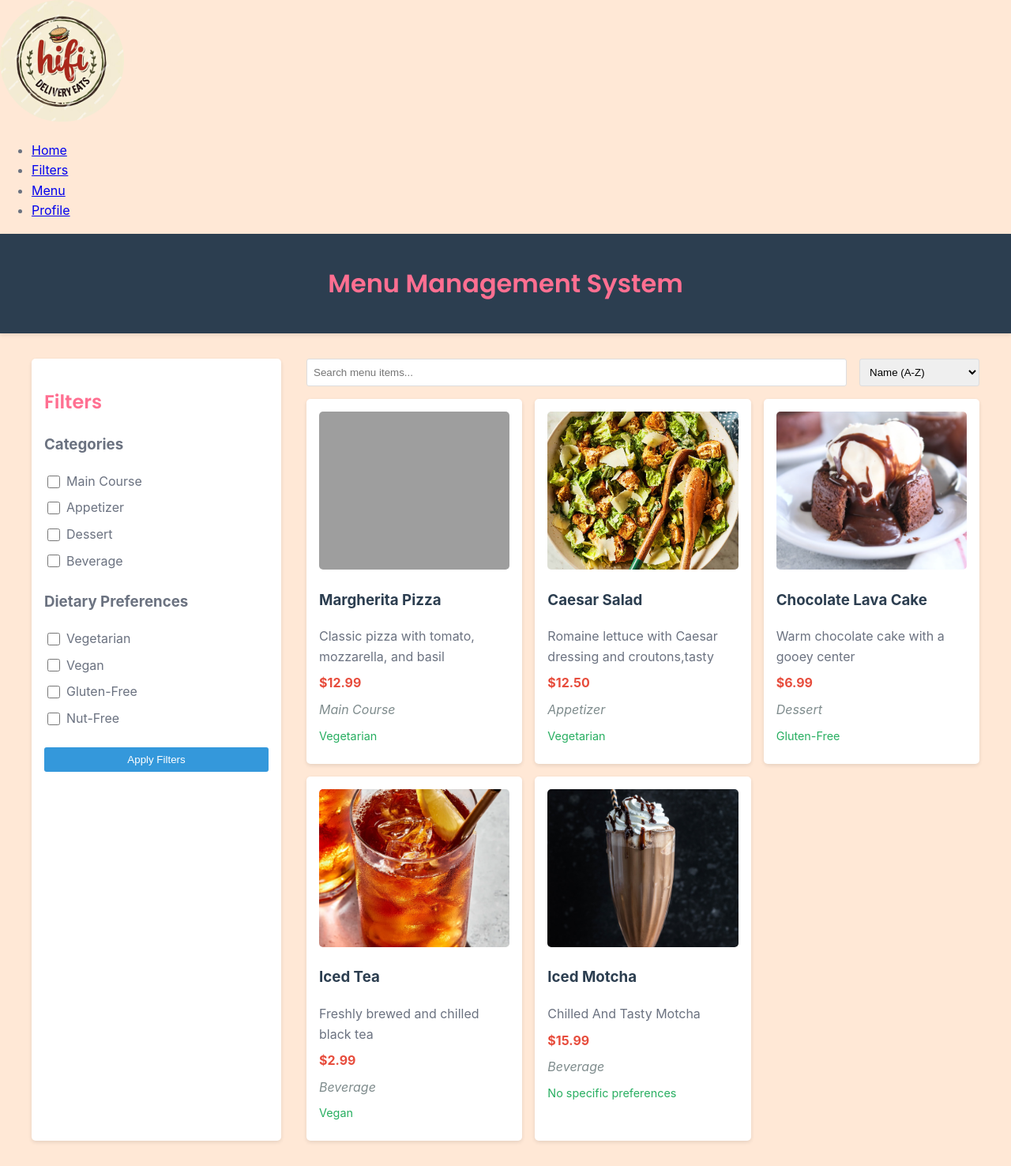
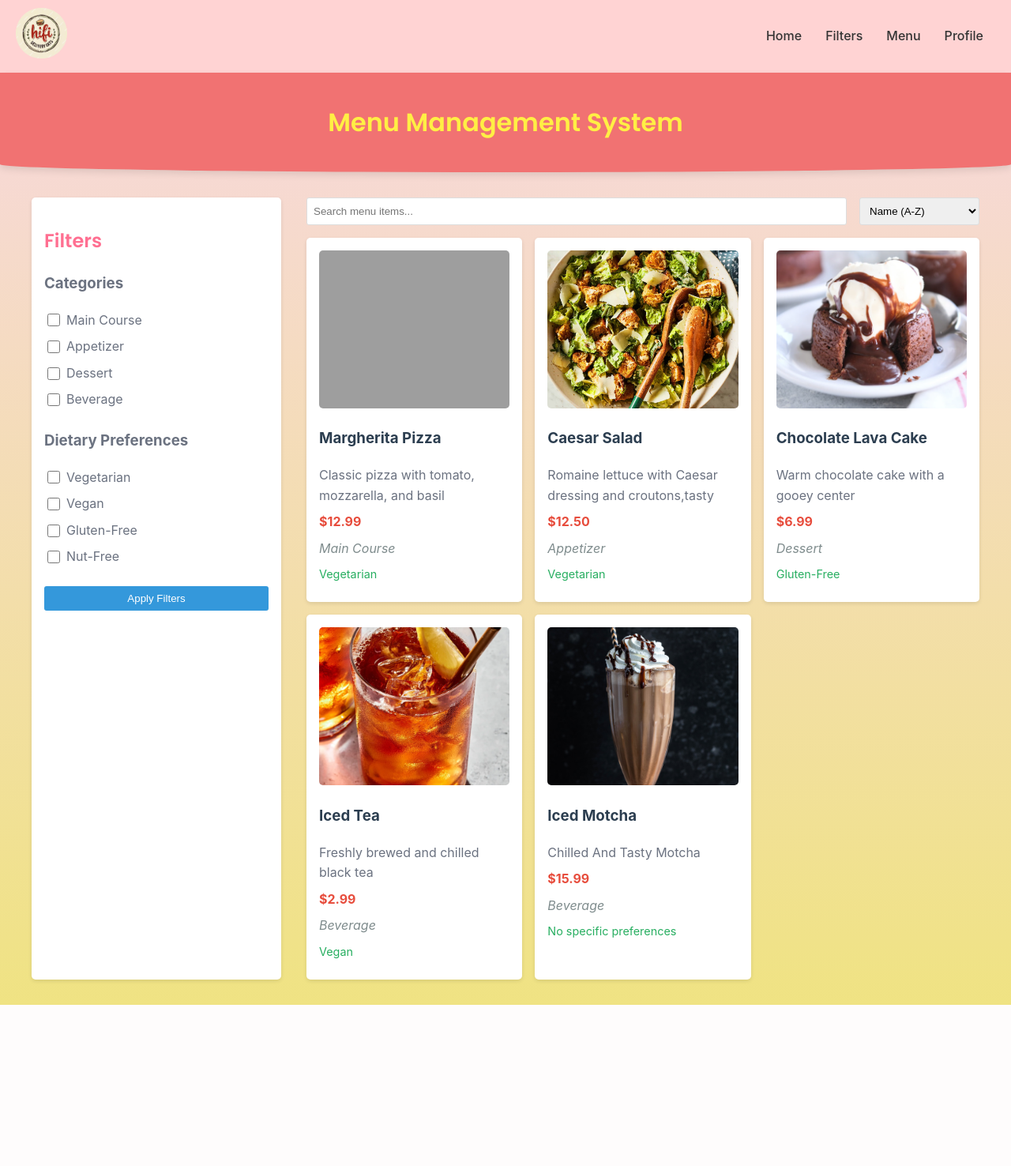
Before and after one commit to indrajeet-77/Infosys-SpringBaord-HiFi-Delivery-Eats-Menu-Management-Module-Team2-, a Flask app: page / in a window 1280 px wide. Shown: the whole page at 79% size. After the commit the page ends 1272 px from the top, so only its background shows below. Run offline with Flask 3, Linux system fonts and the light colour scheme; data comes from the database, SQL or seed files in the repository; grey boxes are pictures that could not be loaded.

Commit message:
Add files via upload

```diff
--- a/static/css/style.css
+++ b/static/css/style.css
@@ -6,15 +6,79 @@ body {
   background-color: #f4f4f4;
   color: #333;
 }
+/* Navbar */
+.navbar {
+  display: flex;
+  justify-content: space-between;
+  align-items: center;
+  background-color: #FFD3D3;
+  padding: 10px 20px;
+  box-shadow: 0 2px 5px rgba(0, 0, 0, 0.1);
+}
+
+.navbar .logo img {
+  height: 4rem;
+}
+
+.navbar ul {
+  list-style: none;
+  display: flex;
+}
+
+.navbar ul li {
+  margin: 0 15px;
+}
+
+.navbar ul li a {
+  text-decoration: none;
+  color: #333;
+  font-size: 16px;
+  font-weight: 500;
+  transition: color 0.3s;
+}
+
+.navbar ul li a:hover {
+  color: #ff5733;
+}
+
+/* Responsive Navbar */
+@media (max-width: 768px) {
+  .navbar {
+    flex-direction: column; /* Stack navbar items */
+    align-items: flex-start;
+    padding: 20px; /* Adjust padding */
+    width: 100%;
+  }
+
+  .navbar ul {
+    flex-direction: column;
+    width: 100%; /* Ensure menu takes full width */
+    margin-top: 10px;
+    padding: 0; /* Remove extra padding */
+    text-align: left; /* Align text to the left */
+  }
+
+  .navbar ul li {
+    margin: 10px 0; /* Adjust margin for stacked items */
+    width: 100%; /* Ensure list items take up the full width */
+  }
+
+  .navbar ul li a {
+    font-size: 14px; /* Adjust font size for smaller screens */
+    padding: 10px; /* Add padding for better touch target */
+  }
+}
 
 header {
-  background-color: #2c3e50;
-  color: #ecf0f1;
   text-align: center;
   padding: 1rem;
-  box-shadow: 0 2px 5px rgba(0,0,0,0.1);
+  background: #F17272;
+  color: #333;
+  border-bottom-left-radius: 50% 10px;
+  border-bottom-right-radius: 50% 10px;
+  box-shadow: 0 4px 10px rgba(0, 0, 0, 0.1);
+}
 
-}
 header>h1{
   display: inline-block;
       animation-name: heading;
@@ -22,6 +86,7 @@ header>h1{
       animation-timing-function: ease-in-out;
       animation-delay: 2ms;
 }
+
 @keyframes heading{
   0% {
     transform: translateZ(-1000px); /* Move it far away initially */
@@ -32,6 +97,21 @@ header>h1{
     opacity: 1; /* Make it fully visible */
   }
 }
+
+/* Responsive Header */
+@media (max-width: 768px) {
+  header {
+    padding: 1rem; /* Adjust padding for smaller screens */
+    text-align: center; /* Ensure text is centered */
+    width: 100%;
+  }
+
+  header > h1 {
+    font-size: 1.5rem; /* Adjust font size of the heading for smaller screens */
+    margin: 0; /* Adjust margins */
+  }
+}
+
 
 main {
   display: flex;
@@ -167,12 +247,17 @@ aside {
 /* Body and Layout */
 body {
   font-family: 'Inter', sans-serif;
-  background-color: var(--light-peach); /* Updated background color */
+  background: linear-gradient(to bottom, var(--secondary-pink), #e9d74fb4); /* Updated background color */
   color: var(--gray-text);
 }
 
 /* Heading Styles */
-h1, h2 {
+h1 {
+  font-family: 'Poppins', sans-serif;
+  color: #ffef44;
+}
+
+h2 {
   font-family: 'Poppins', sans-serif;
   color: var(--primary-pink);
 }
```
